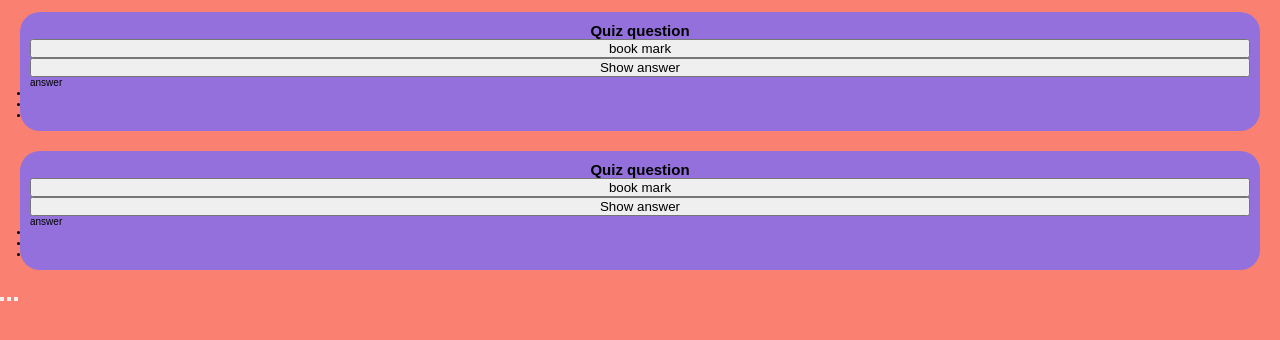
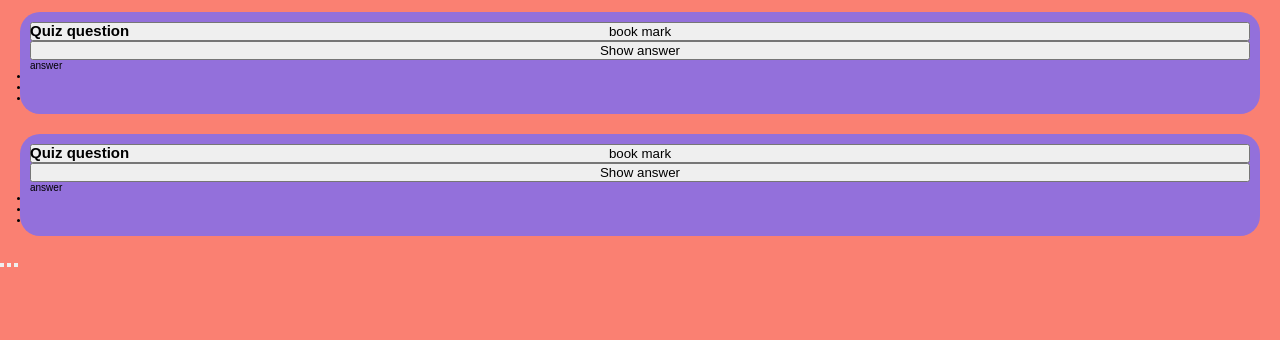
Before and after one commit to chihhsiangsu/Quiz-App-Color, a plain HTML site: page index.html in a window 1280 px wide. Shown: the part 48-388 px from the top of the page. Drawn offline with Linux system fonts and the light colour scheme.

Commit message:
positioning

```diff
--- a/css/style.css
+++ b/css/style.css
@@ -53,5 +53,5 @@ section {
 }
 
 .card__question {
-  text-align: center;
+  position: absolute;
 }
```
